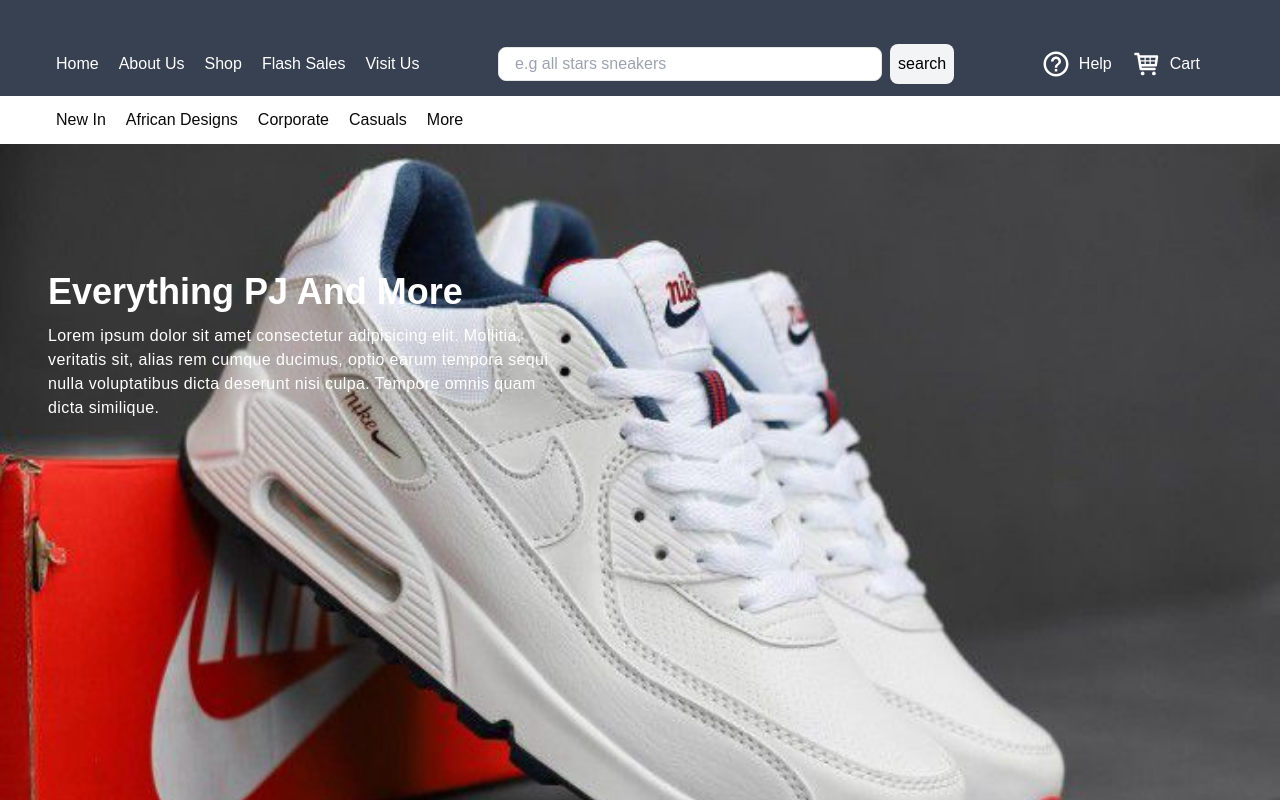
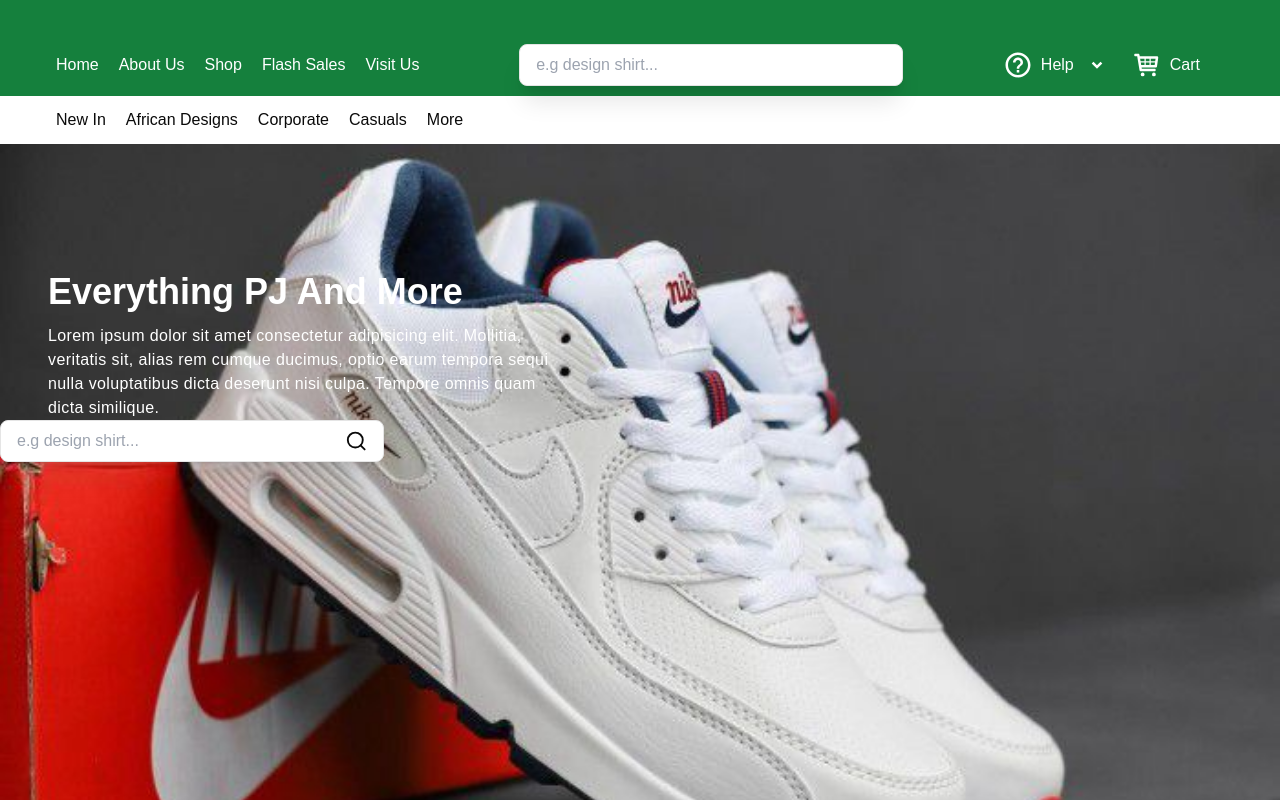
Before and after one commit to JoanaQuadzie/beck-son, a Next.js app: page / in a window 1280 px wide. Shown: the top 800 px of the page. Built offline with nearby package versions, Linux system fonts and the light colour scheme; no server answers.

Commit message:
changed search input location

```diff
--- a/src/components/ui/header.tsx
+++ b/src/components/ui/header.tsx
@@ -4,6 +4,8 @@ import React, { useState } from "react";
 import { useRouter } from "next/navigation";
 import { TiShoppingCart } from "react-icons/ti";
 import { MdHelpOutline } from "react-icons/md";
+import { RiArrowDropDownLine } from "react-icons/ri";
+import Search from "./search";
 
 const NAVLINKS = [
   { title: "Home", link: "/" },
@@ -27,7 +29,7 @@ export default function Header() {
 
   return (
     <div>
-      <header className="pl-14 h-24 bg-gray-700 text-white relative">
+      <header className="pl-14 h-24 bg-green-700 text-white relative">
         <nav className="flex absolute top-11 w-full justify-between items-center">
           <ul className="hidden md:flex gap-5 text-base">
             {" "}
@@ -39,7 +41,8 @@ export default function Header() {
           </ul>
 
           <div>
-            <input
+            <Search />
+            {/* <input
               className="bg-white w-96 focus:outline-none border rounded-lg py-1 px-4 "
               placeholder="e.g all stars sneakers"
               type="text"
@@ -52,7 +55,7 @@ export default function Header() {
               value={query}
             >
               search
-            </button>
+            </button> */}
           </div>
 
           <div className="flex items-center mr-24">
@@ -61,6 +64,7 @@ export default function Header() {
                 <button className="flex items-center gap-2 hover:text-yellow-400">
                   <MdHelpOutline size={30} />
                   Help
+                  <RiArrowDropDownLine size={30} />
                 </button>
               </li>
               <li>
--- a/src/components/ui/hero.tsx
+++ b/src/components/ui/hero.tsx
@@ -1,5 +1,5 @@
 import React from "react";
-// import Search from "./search";
+import Search from "./search";
 
 export default function Hero() {
   return (
@@ -17,7 +17,7 @@ export default function Hero() {
           nulla voluptatibus dicta deserunt nisi culpa. Tempore omnis quam dicta
           similique.
         </p>
-        {/* <Search /> */}
+        <Search />
       </div>
     </div>
   );
--- a/src/components/ui/search.tsx
+++ b/src/components/ui/search.tsx
@@ -8,7 +8,7 @@ const Search = () => {
   const router = useRouter();
 
   return (
-    <div className="py-7 flex items-center justify-between px-4 w-1/3 border bg-white rounded-xl shadow-xl ml-12 mt-8 mb-14 ">
+    <div className="py-2 flex items-center justify-between px-4 w-96 border bg-white rounded-lg shadow-xl">
       <input
         className="w-full focus:outline-none"
         type="text"
```
